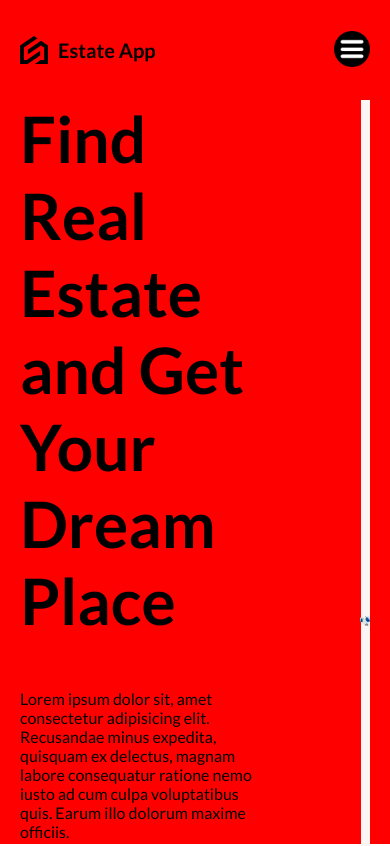
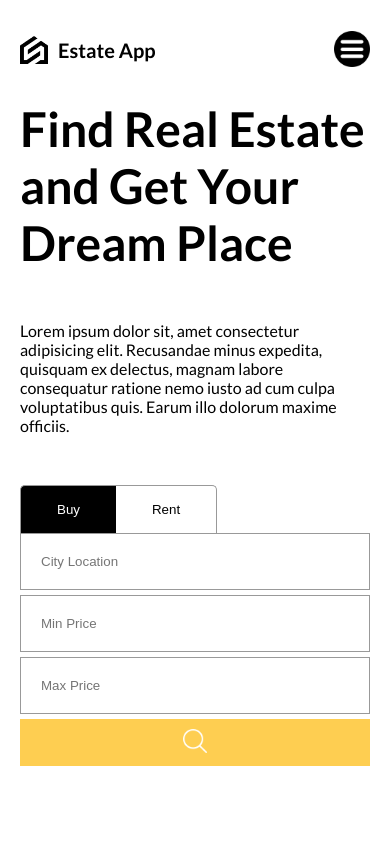
Before and after one commit to sergey87chuvasov/-Estate-Booking-System-, a React (Vite) app: page / in a window 390 px wide. Shown: the top 846 px of the page. Built offline with nearby package versions, Linux system fonts and the light colour scheme.

Commit message:
finished responsive searchBar component

```diff
--- a/src/components/searchBar/searchBar.scss
+++ b/src/components/searchBar/searchBar.scss
@@ -1,3 +1,5 @@
+@import '../../responsive.scss';
+
 .searchBar {
   .type {
     button {
@@ -6,6 +8,7 @@
       cursor: pointer;
       background-color: white;
       text-transform: capitalize;
+      border-bottom: none;
 
       &.active {
         background-color: black;
@@ -23,4 +26,66 @@
       }
     }
   }
+
+  form {
+    border: 1px solid #999;
+    display: flex;
+    justify-content: space-between;
+    height: 64px;
+    gap: 5px;
+
+    @include sm {
+      flex-direction: column;
+      border: none;
+    }
+
+    input {
+      border: none;
+      padding: 0 10px;
+      width: 200px;
+
+      @include lg {
+        padding: 0px 5px;
+
+        &:nth-child(2),
+        &:nth-child(3) {
+          width: 140px;
+        }
+      }
+
+      @include md {
+        width: 200px;
+        &:nth-child(2),
+        &:nth-child(3) {
+          width: 200px;
+        }
+      }
+
+      @include sm {
+        width: auto;
+        &:nth-child(2),
+        &:nth-child(3) {
+          width: auto;
+        }
+        padding: 20px;
+        border: 1px solid #999;
+      }
+    }
+
+    button {
+      border: none;
+      cursor: pointer;
+      background-color: #fece51;
+      flex: 1;
+
+      @include sm {
+        padding: 10px;
+      }
+
+      img {
+        width: 24px;
+        height: 24px;
+      }
+    }
+  }
 }
--- a/src/layout.scss
+++ b/src/layout.scss
@@ -11,17 +11,17 @@
   flex-direction: column;
 
   @include lg {
-    background-color: #ccff00;
+    // background-color: #ccff00;
     max-width: 1280px;
   }
 
   @include md {
-    background-color: #20e2cc;
+    // background-color: #20e2cc;
     max-width: 768px;
   }
 
   @include sm {
-    background-color: red;
+    // background-color: red;
     max-width: 640px;
   }
 
--- a/src/routes/homePage/homePage.scss
+++ b/src/routes/homePage/homePage.scss
@@ -1,3 +1,5 @@
+@import '../../responsive.scss';
+
 .homePage {
   display: flex;
   height: 100%;
@@ -12,18 +14,38 @@
       justify-content: center;
       gap: 50px;
       height: 100%;
+
+      @include md {
+        padding: 0;
+      }
+
+      @include sm {
+        justify-content: flex-start;
+      }
     }
 
     .title {
       font-size: 64px;
+
+      @include lg {
+        font-size: 48px;
+      }
     }
 
     .boxes {
       display: flex;
       justify-content: space-between;
 
+      @include sm {
+        display: none;
+      }
+
       h1 {
         font-size: 36px;
+
+        @include lg {
+          font-size: 32px;
+        }
       }
 
       h2 {
@@ -40,10 +62,18 @@
     display: flex;
     align-items: center;
 
+    @include md {
+      display: none;
+    }
+
     img {
       width: 115%;
       position: absolute;
       right: 0;
+
+      @include lg {
+        width: 105%;
+      }
     }
   }
 }
```
